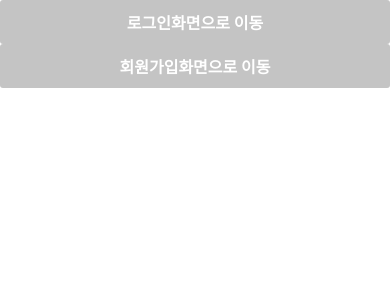
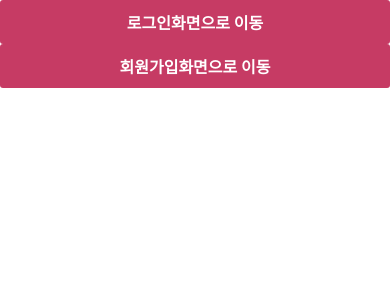
Before and after one commit to KumJungMin/ReactNativePractice, a React Native app in the folder front/: screen /CalendarHome in a window 390 px wide. Shown: the top 300 px of the page. Built offline with nearby package versions, Linux system fonts and the light colour scheme.

Commit message:
chore: 버튼 스타일 지정하기

```diff
--- a/front/src/components/LButton.tsx
+++ b/front/src/components/LButton.tsx
@@ -10,10 +10,13 @@ import {
 } from 'react-native';
 import React from 'react';
 
+import {colors} from '../constants/colors';
+
 interface LButtonProps extends PressableProps {
   label: string;
   variant?: 'filled' | 'outlined';
   size?: 'medium' | 'large';
+  disabled?: boolean;
 }
 
 // Dimensions.get('window'), Dimensions.get('screen')의 차이(안드로이드만 해당)
@@ -22,10 +25,22 @@ interface LButtonProps extends PressableProps {
 const deviceHeight = Dimensions.get('screen').height;
 
 export default function LButton(props: LButtonProps) {
-  const {label = '버튼', variant = 'filled', size = 'large', ...rest} = props;
+  const {
+    label = '버튼',
+    variant = 'filled',
+    size = 'large',
+    disabled = false,
+    ...rest
+  } = props;
   return (
     <Pressable
-      style={[styles[variant], styles.container, styles[size]]}
+      style={[
+        styles[variant],
+        styles.container,
+        styles[size],
+        disabled && styles.disabled,
+      ]}
+      disabled={disabled}
       {...rest}>
       <Text style={[styles.text, styles[`${variant}Text`]]}>{label}</Text>
     </Pressable>
@@ -37,12 +52,15 @@ const styles = StyleSheet.create({
     borderRadius: 3,
     justifyContent: 'center',
   },
+  disabled: {
+    opacity: 0.5,
+  },
   filled: {
-    backgroundColor: '#C4C4C4',
+    backgroundColor: colors.PINK_Primary,
     padding: 10,
   },
   outlined: {
-    borderColor: '#C4C4C4',
+    borderColor: colors.PINK_Primary,
     borderWidth: 1,
     padding: 10,
   },
@@ -64,7 +82,7 @@ const styles = StyleSheet.create({
     fontWeight: 700,
   },
   filledText: {
-    color: 'white',
+    color: colors.WHITE,
   },
   outlinedText: {
     color: '#C4C4C4',
--- /dev/null
+++ b/front/src/constants/colors.ts
@@ -0,0 +1,6 @@
+const colors = {
+  PINK_Primary: '#C63B64',
+  WHITE: '#FFFFFF',
+};
+
+export {colors};
```
